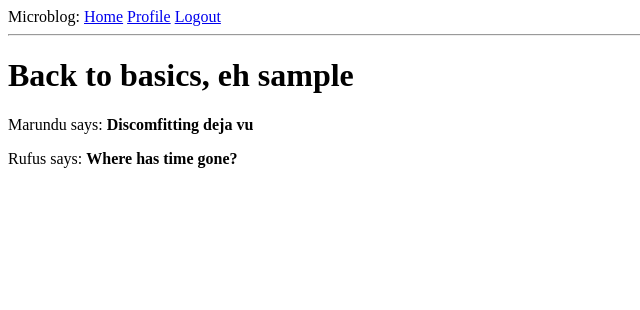
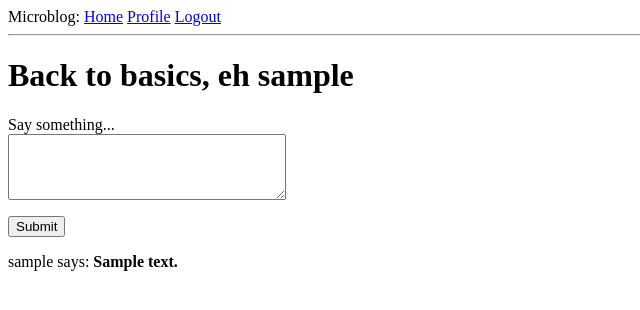
Before and after one commit to chipomwitu/microblog, a Flask app: page / in a window 1280 px wide. Shown: the top 310 px of the page, without its empty margins (0-640 px from the left). Run offline with Flask 2, Linux system fonts and the light colour scheme; a user stored in the database is signed in; tables that the repository leaves empty hold one stand-in row (values such as "Sample post").

Commit message:
Removed dummy posts, added ability to post

```diff
--- a/app/forms.py
+++ b/app/forms.py
@@ -40,3 +40,7 @@ class EditProfileForm(FlaskForm):
             user=User.query.filter_by(username=self.username.data).first()
             if user is not None:
                 raise ValidationError('Please use a different username.')
+
+class PostForm(FlaskForm):
+    post=TextAreaField('Say something...', validators=[DataRequired(), Length(min=1, max=140)])
+    submit=SubmitField('Submit')
--- a/app/routes.py
+++ b/app/routes.py
@@ -1,5 +1,5 @@
 from app import app, db
-from app.forms import EditProfileForm, LoginForm, RegisterForm
+from app.forms import EditProfileForm, LoginForm, RegisterForm, PostForm
 from app.models import User
 
 from datetime import datetime
@@ -17,22 +17,21 @@ def before_request():
         db.session.commit()
 
 
-@app.route('/')
-@app.route('/index')
+@app.route('/', methods=['GET', 'POST'])
+@app.route('/index', methods=['GET', 'POST'])
 @login_required
 def index():
-    posts=[
-        {
-            'author': {'username': 'Marundu'},
-            'body': 'Discomfitting deja vu'
-        },
-        {
-            'author': {'username': 'Rufus'},
-            'body': 'Where has time gone?'
-        }
-    ]
+    form=PostForm()
+    if form.validate_on_submit():
+        post=Post(body=form.post.data, author=current_user)
+        db.session.add(post)
+        db.session.commit()
+        flash('Your post is now live!')
+        return redirect(url_for('index'))
 
-    return render_template('index.html', title='Home', posts=posts)
+    posts=current_user.followed_posts().all()
+
+    return render_template('index.html', title='Home', form=form, posts=posts)
 
 
 @app.route('/register', methods=['GET', 'POST'])
--- a/app/templates/index.html
+++ b/app/templates/index.html
@@ -3,8 +3,22 @@
 {% block content %}
 
     <h1>Back to basics, eh {{ current_user.username }}</h1>
+    <form action="" method="post">
+      {{ form.hidden_tag() }}
+      <p>
+        {{ form.post.label }}<br>
+        {{ form.post(cols=32, rows=4) }}<br>
+        {% for error in form.post.errors %}
+        <span style="color: red;">[{{ error }}]</span>
+        {% endfor %}
+      </p>
+      <p>{{ form.submit() }}</p>
+    </form>
+
     {% for post in posts %}
-      <div><p>{{ post.author.username }} says: <b>{{ post.body }}</b></p></div>
+      <p>
+      {{ post.author.username }} says: <b>{{ post.body }}</b>
+      </p>
     {% endfor %}
 
 {% endblock %}
```
Also changed, not shown: 1 other file.
